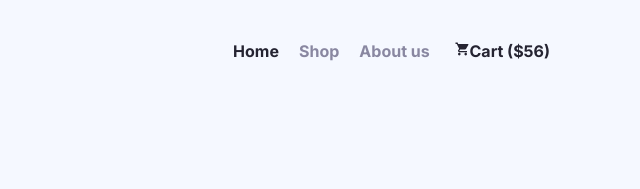
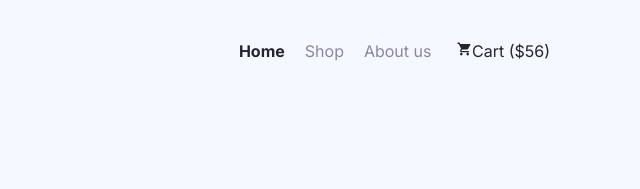
Before and after one commit to mdjiaul-hoque/M02A02T04-project, a plain HTML site: page index.html in a window 1280 px wide. Shown: the top 189 px of the page, 640-1280 px from the left. Drawn offline with nearby package versions, Linux system fonts and the light colour scheme.

Commit message:
responsive

```diff
--- a/style/index.css
+++ b/style/index.css
@@ -90,18 +90,18 @@ header>section , main>section ,footer>section{
 }
 
 
-.navigation-section nav ul li a:nth-child(1) ,
-.navigation-section nav ul li a:nth-child(4) {
+.navigation-section nav ul .li1 .a1{
    color: rgb(37, 36, 50);
    font-weight: var(--primary-weight);
-
 }
-
 .navigation-section nav ul .li2 .a2{
     color: rgb(137, 135, 161);
 }
 .navigation-section nav ul .li3 .a3{
     color: rgb(137, 135, 161);
+}
+.navigation-section nav ul .li4 .a4{
+    color: rgb(37, 36, 50);
 }
 
 
```
